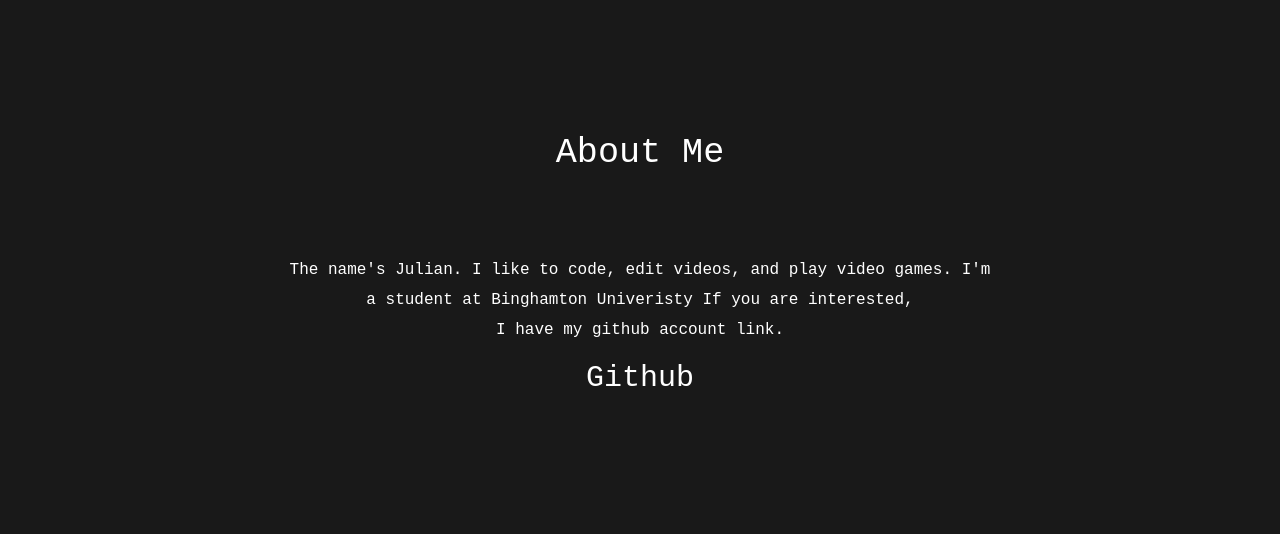
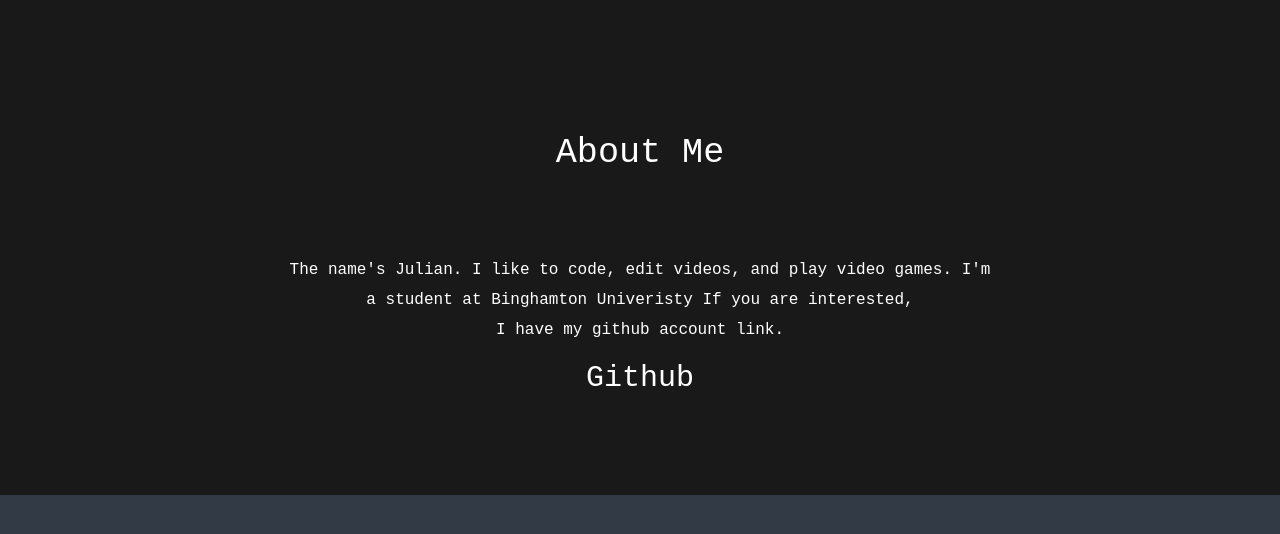
Before and after one commit to HaxagonusD/instructorTechnicalAssessmentProject1, a plain HTML site: page index.html in a window 1280 px wide. Shown: the part 802-1336 px from the top of the page. After the commit the page ends 1297 px from the top, so only its background shows below. Drawn offline with nearby package versions, Linux system fonts and the light colour scheme.

Commit message:
Update styles.css

```diff
--- a/styles.css
+++ b/styles.css
@@ -6,48 +6,6 @@ html, body{
   font-family: monospace;
 }
 
-/*navigation bar*/
-/* ul{
-  list-style-type: none;
-  margin: 0;
-  padding: 0;
-  display: flex;
-  justify-content: center;
-  overflow: hidden;
-  background-color: #333;
-}
-
-li {
-  float: left;
-  padding: 14px 30px;
-  text-align: center;
-  text-decoration: none;
-  color: white;
-  display: block;
-  font-size: 20px;
-  font-family: monospace;
-} */
-/* li:hover{
-  background-color: #111;
-} */
-
-/*About Section*/
-/* .About-Text{
-  font-size: 16px;
-  font-family: monospace;
-  display: flex;
-  justify-content: center;
-  margin: 200px 100px;
-  margin-bottom: 0px;
-  color: white;
-} */
-
-/* .Julian {
-  float: right;
-  width: 270px;
-  height: 270px;
-  padding-right: 50px;
-} */
 .first-big-picture {
   background-image: url(./Resources/keyboard-office-work-home-office-wallpaper.jpg);
   height: 100vh;
@@ -66,8 +24,6 @@ li {
   width: 100%;
   padding-top: 40px;
   padding-bottom: 40px;
-  height:100vh;
-  background-size: cover;
 }
 .about-next a {
 
```
